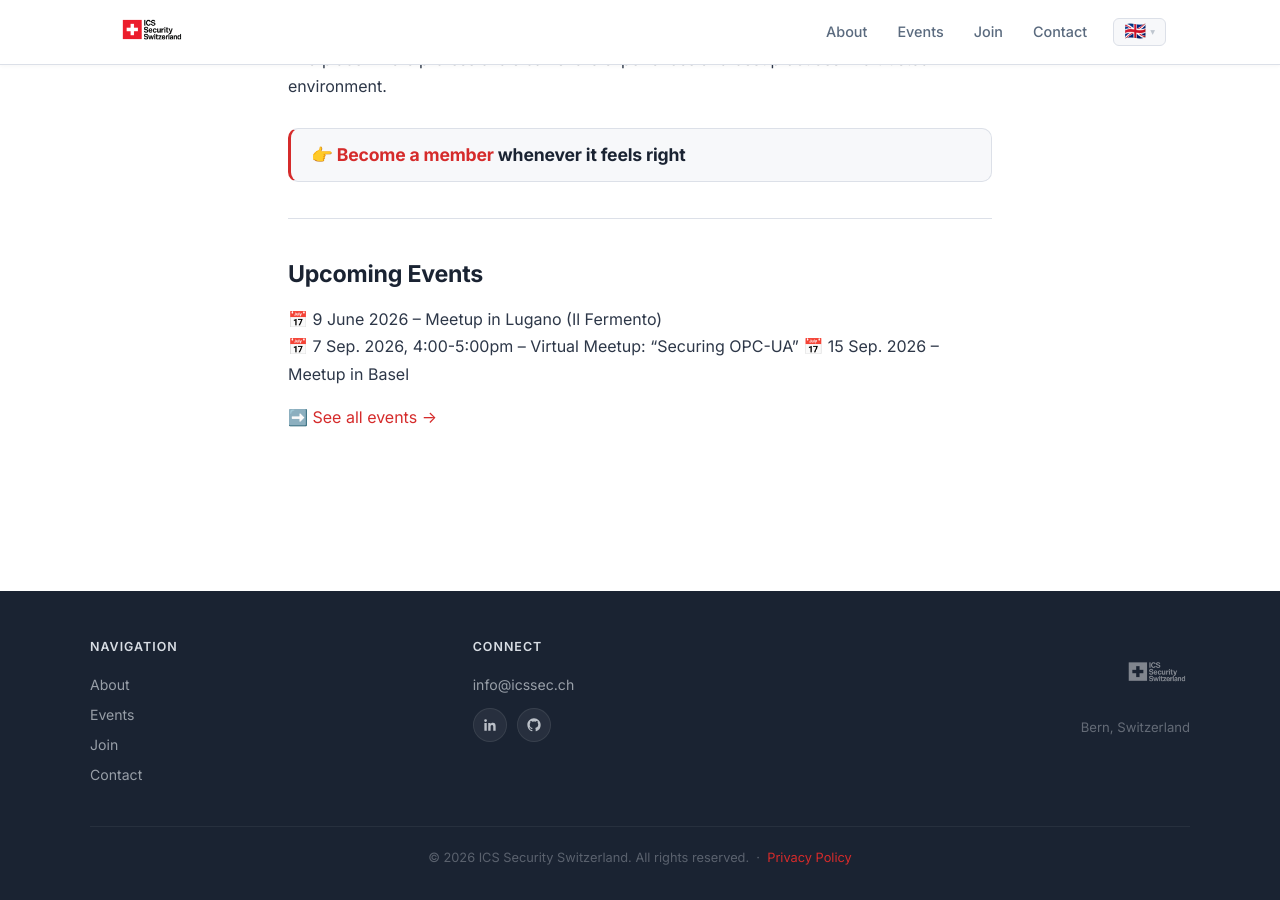
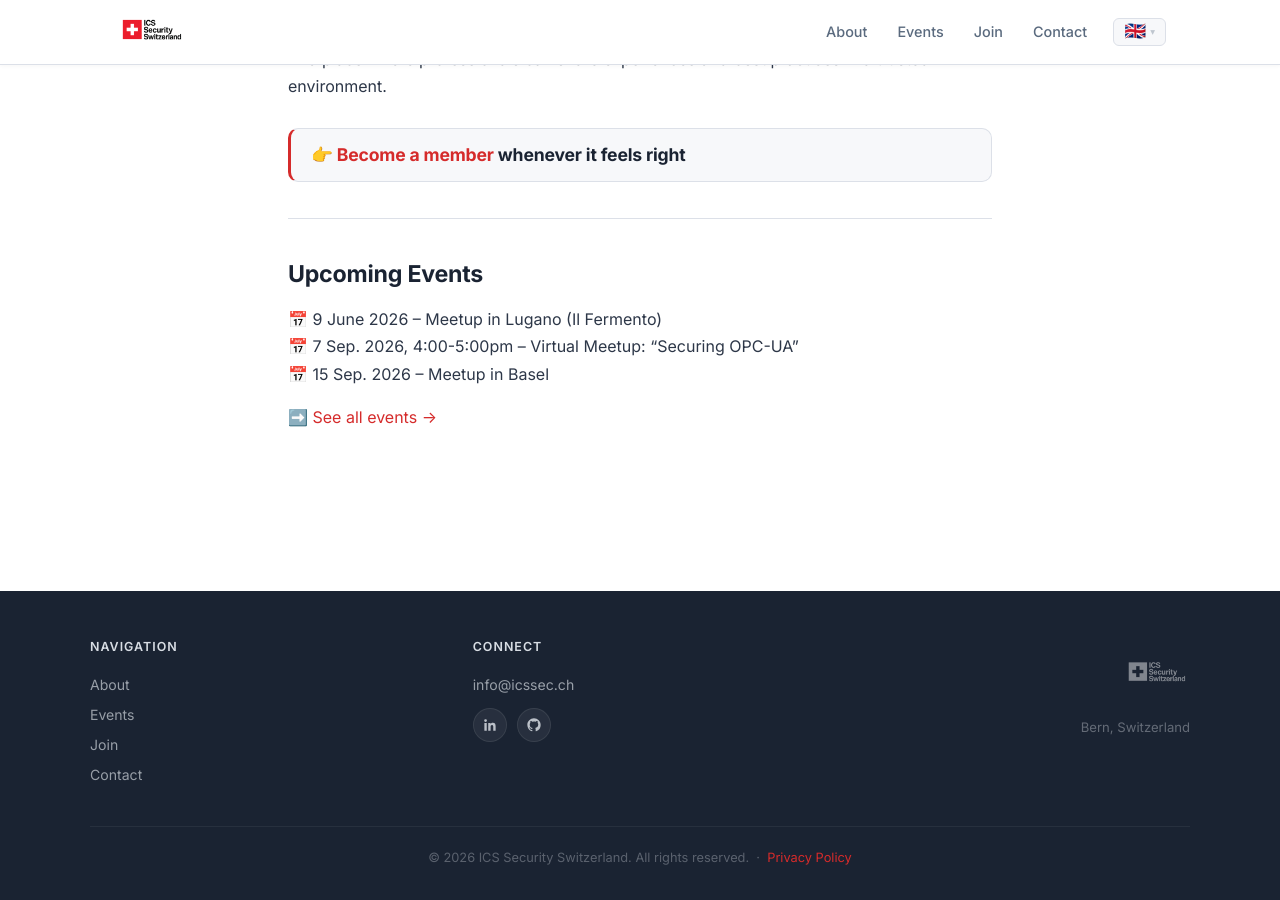
Before and after one commit to ICS-Security-Switzerland/web_icssec.ch, a Jekyll site: the page built from index.md, in a window 1280 px wide and 900 px high, scrolled down 1102 px. Built offline with Jekyll 4.4.1, drawn with Linux system fonts in a browser that asks for light colours.

```diff
--- a/index.md
+++ b/index.md
@@ -36,7 +36,7 @@ We serve as a **neutral, non-commercial platform** for knowledge exchange and co
 ## Upcoming Events
 
 📅 9 June 2026 – Meetup in Lugano (Il Fermento)<br>
-📅 7 Sep. 2026, 4:00-5:00pm – Virtual Meetup: "Securing OPC-UA"
+📅 7 Sep. 2026, 4:00-5:00pm – Virtual Meetup: "Securing OPC-UA"<br>
 📅 15 Sep. 2026 – Meetup in Basel
 
 ➡️ [See all events →](./events)
```
Also changed, not shown: de/index.md (+1 -1 lines), fr/index.md (+1 -1 lines), it/index.md (+1 -1 lines).
